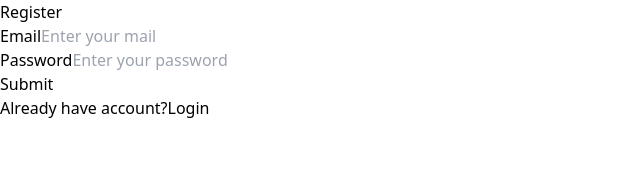
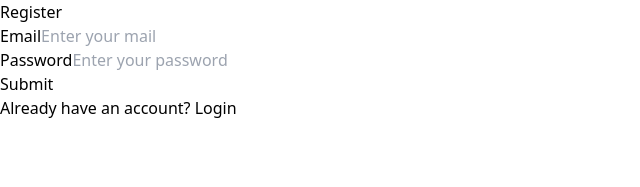
Before and after one commit to quelquez/junior-fullstack-test, a React (Vite) app in the folder client/: page /register in a window 1280 px wide. Shown: the top 187 px of the page, without its empty margins (0-640 px from the left). Built offline with nearby package versions, Linux system fonts and the light colour scheme.

Commit message:
Refactor
fix grammar, add additional port

```diff
--- a/client/src/pages/Register.jsx
+++ b/client/src/pages/Register.jsx
@@ -108,8 +108,8 @@ const Register = () => {
         </form>
 
         <div className="text-center">
-          <span>Already have account?</span>
-          <Link to="/login" className="text-gray-800">Login</Link>
+          <span>Already have an account?</span>
+          <Link to="/login" className="text-gray-800 "> Login</Link>
         </div>
       </div>
     </div>
```
Also changed, not shown: client/src/pages/Login.jsx (+4 -4 lines), 1 other file (tests, documents, lock files or other folders).
